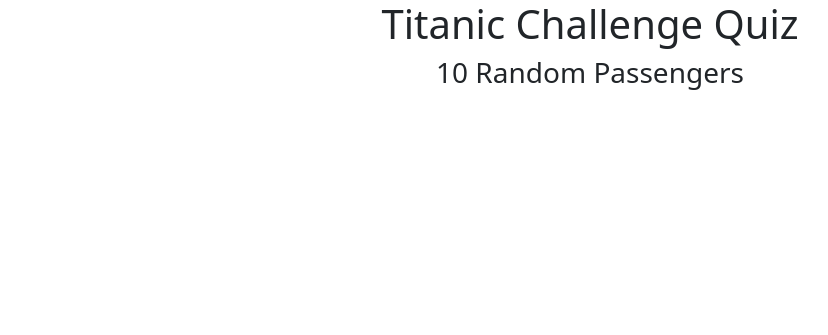
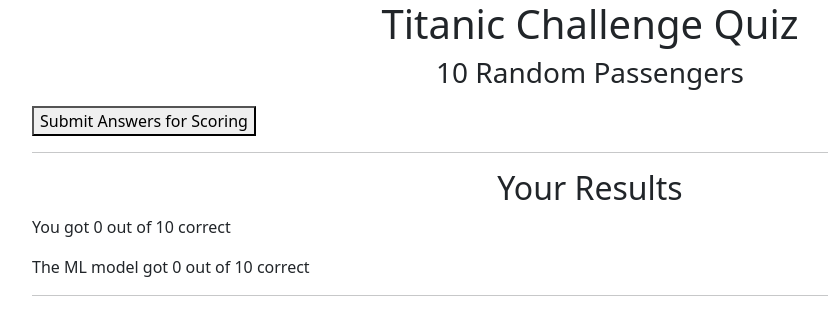
Before and after one commit to Richard76/AreYouSmarterThanAModel, a Django app: page /challenge in a window 1280 px wide. Shown: the top 335 px of the page, without its empty margins (50-878 px from the left). Run offline with Django 3.2, Linux system fonts and the light colour scheme; data that the repository does not hold is empty; some libraries are stand-ins or nearby versions.

Commit message:
challenge quiz progress

```diff
--- a/templates/challenge.html
+++ b/templates/challenge.html
@@ -15,6 +15,7 @@
 
 <body>
     {% csrf_token %}
+    <div v-if="show_results">
     <div id="challenge" class="container">
 
 
@@ -24,7 +25,7 @@
         <ul>
             <li v-for="passenger, i in ten_random_passengers" v-bind:key="i">
                 <hr>
-                <h1>Passenger [[ i + 1 ]]</h1>
+                <h1>Question [[ i + 1 ]] of 10</h1>
                 <p>Age - [[ passenger.Age ]]</p>
                 <p>Sex - [[ passenger.Sex ]]</p>
                 <p>Passenger Class - [[ passenger.Passenger_Class ]] </p>
@@ -37,14 +38,34 @@
                 <p>Predicted Outcome - [[ passenger["prediction(Survived)"] ]] </p>
                 <p>Actual Outcome - [[ passenger.Survived ]] </p>
                 <hr>
+                <p><bold>Your Prediction for Question [[ i + 1 ]] of 10: </bold></p>
                 <input v-model="passenger.prediction_from_user" type="radio" :name="i" :id="i+'1'" value="Lived"> Lived
                 <input v-model="passenger.prediction_from_user" type="radio" :name="i" :id="i+'2'" value="Perished"> Perished
                 <br>
-                <p>Your Prediction: [[ passenger.prediction_from_user ]]</p>
+                <br>
+                <p>[[ passenger.prediction_from_user ]]</p>
 
             </li>
         </ul>
+        <button type="button">Submit Answers for Scoring</button>
 
+
+        <div v-if="show_results">
+            <p>Click the button to show the results</p>
+        </div>
+
+        <div v-else>
+            <hr>
+            <h2>Your Results</h2>
+            <p>You got [[ human_score ]] out of 10 correct</p>
+            <p>The ML model got [[ model_score ]] out of 10 correct</p>
+            <hr>
+        </div>
+
+
+
+
+    </div>
     </div>
     <script src="https://cdn.jsdelivr.net/npm/bootstrap@5.0.0-beta3/dist/js/bootstrap.bundle.min.js"
         integrity="sha384-JEW9xMcG8R+pH31jmWH6WWP0WintQrMb4s7ZOdauHnUtxwoG2vI5DkLtS3qm9Ekf"
@@ -59,8 +80,8 @@
                 ten_random_passengers_on_load: [],
                 ten_random_passengers_from_api: [],
                 ten_random_passengers: [],
-
                 csrf_token: "",
+                show_results: false,
 
 
             },
@@ -111,7 +132,22 @@
                 this.csrf_token = document.querySelector('input[name="csrfmiddlewaretoken"]').value
 
 
-            }
+            },
+
+            computed: {
+
+
+            human_score: function() {
+                human_number = this.ten_random_passengers.filter(passenger=>passenger.Survived === passenger.prediction_from_user).length
+                return human_number
+            },
+
+            model_score: function() {
+                model_number = this.ten_random_passengers.filter(passenger=>passenger.Survived === passenger["prediction(Survived)"]).length
+                return model_number
+            },
+
+        },
     })
 
 
```
